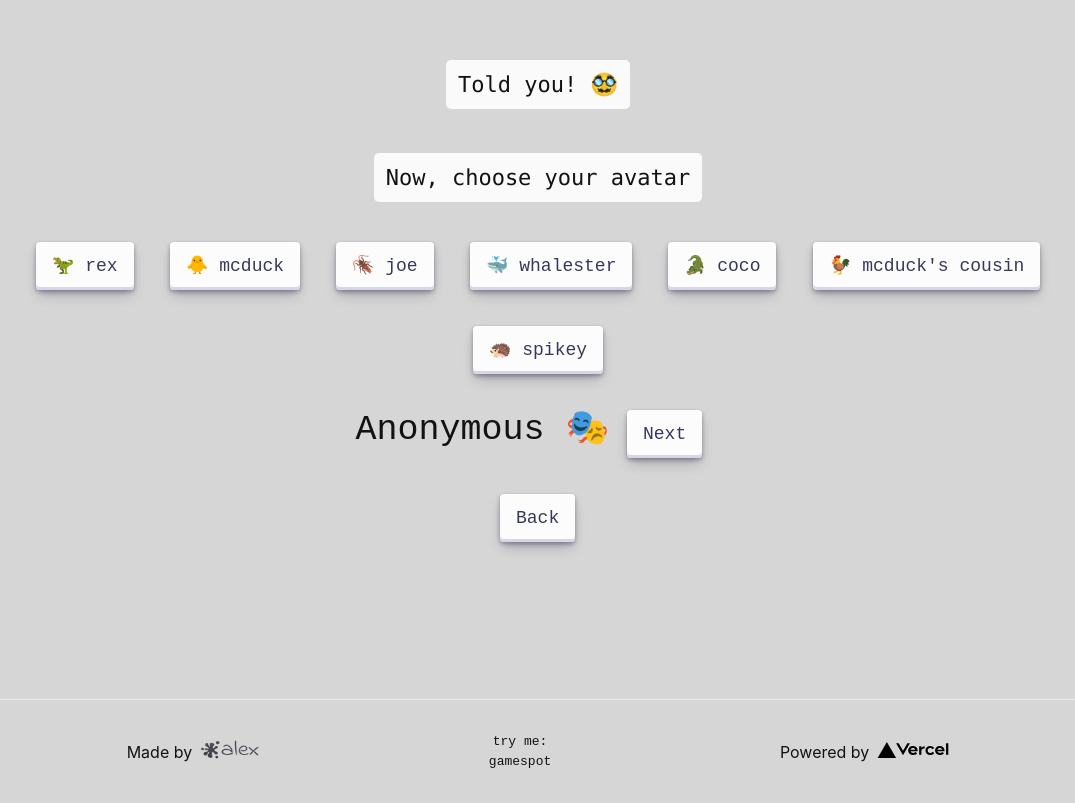
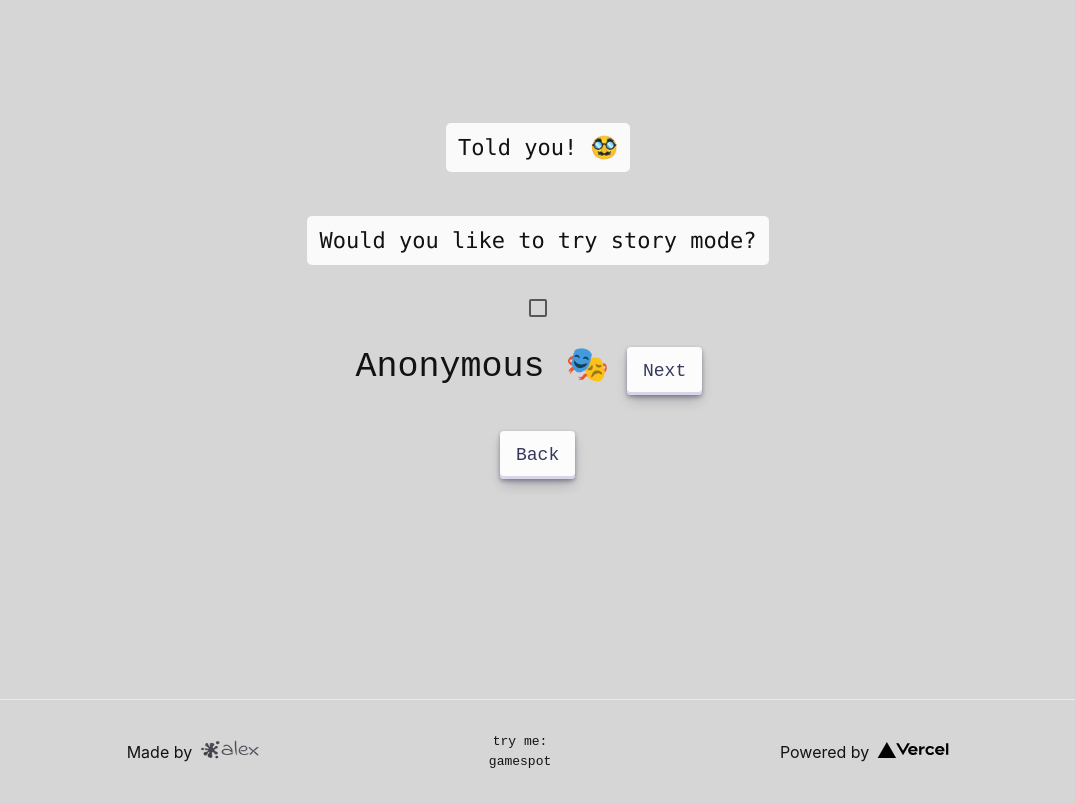
Before and after one commit to Baleksas/Chatbot, a Next.js app: page /game in a window 1280 px wide. Shown: the part 101-904 px from the top of the page, without its empty margins (102-1177 px from the left). Built offline with nearby package versions, Linux system fonts and the light colour scheme.

Commit message:
feat: add storymode state to context hook

```diff
--- a/app/game/page.tsx
+++ b/app/game/page.tsx
@@ -7,16 +7,33 @@ import ToolTip from "../../components/ToolTip";
 import styles from "../../styles/Home.module.css";
 import { useState, useContext } from "react";
 import { useAppContext } from "../../context/context";
-
+import { Box, Checkbox } from "@mui/material";
+import { InitialState } from "../../context/context";
 export default function Game() {
-  const [nickname, setNickname] = useAppContext();
+  // const [nickname, setNickname] = useAppContext();
+  // const [storyMode, setStoryMode] = useaP(false);
+  const [[nickname, setNickname], [storyMode, setStoryMode]] = useAppContext();
 
   return (
     <div className={styles.container}>
       <main className={styles.main}>
         <code className={styles.code}>Told you! 🥸</code>
         <code className={styles.code}>
-          <ToolTip title="Now, choose your avatar">
+          <ToolTip title="Would you like to try story mode?">
+            Story mode is character-oriented chatbot, which implements custom
+            prompts and gamified interactions.
+          </ToolTip>
+        </code>
+        <Checkbox
+          checked={storyMode}
+          onChange={setStoryMode}
+          defaultChecked
+          color="info"
+        />
+        {storyMode && (
+          <>
+            <code className={styles.code}>
+              <ToolTip title="Great, choose your avatar">
                 You can use{" "}
                 <button
                   className={`${styles.buttonKeyboard} ${styles.tooltipBtn}`}
@@ -49,6 +66,8 @@ export default function Game() {
               </ToolTip>
             </code>
             <AvatarsSelection setAvatarSelected={setNickname} />
+          </>
+        )}
         {nickname && (
           <code
             style={{
--- a/context/context.tsx
+++ b/context/context.tsx
@@ -2,15 +2,28 @@ import { createContext, useContext, useReducer, useState } from "react";
 
 const AppContext = createContext(null as any);
 
+export const InitialState = { nickname: "Anonymous 🎭", storyMode: false };
+
 export function Provider({ children }: any) {
-  const [nickname, setNickname] = useState("Anonymous 🎭");
+  const [nickname, setNickname] = useState(InitialState.nickname);
+  const [storyMode, setStoryMode] = useState(InitialState.storyMode);
 
   const changeNickname = (newNickname: string) => {
     setNickname(newNickname);
   };
 
+  const changeStoryMode = () => {
+    setNickname(InitialState.nickname);
+    setStoryMode((prev) => !prev);
+  };
+
   return (
-    <AppContext.Provider value={[nickname, changeNickname]}>
+    <AppContext.Provider
+      value={[
+        [nickname, changeNickname],
+        [storyMode, changeStoryMode],
+      ]}
+    >
       {children}
     </AppContext.Provider>
   );
--- a/styles/Home.module.css
+++ b/styles/Home.module.css
@@ -137,7 +137,8 @@
 /* Tool tip */
 
 .tooltipText {
-  visibility: hidden;
+  opacity: 0;
+  pointer-events: none;
   position: absolute;
   z-index: 2;
   width: max-content;
@@ -145,16 +146,20 @@
   font-size: 12px;
   background-color: #6b8faf;
   border-radius: 10px;
-  padding: 10px 15px 10px 15px;
+  padding: 10px 15px;
+  transition: all 300ms ease-in-out;
 }
-
+.hoverText {
+  position: relative;
+}
 .hoverText:hover .tooltipText {
-  visibility: visible;
+  opacity: 1;
 }
 
 #top {
   top: -100px;
-  left: -50%;
+  left: 50%;
+  transform: translateX(-50%);
 }
 
 #top::before {
```
Also changed, not shown: components/Form.tsx (+18 -19 lines). Lines whose indentation alone changed are shown as unchanged.
